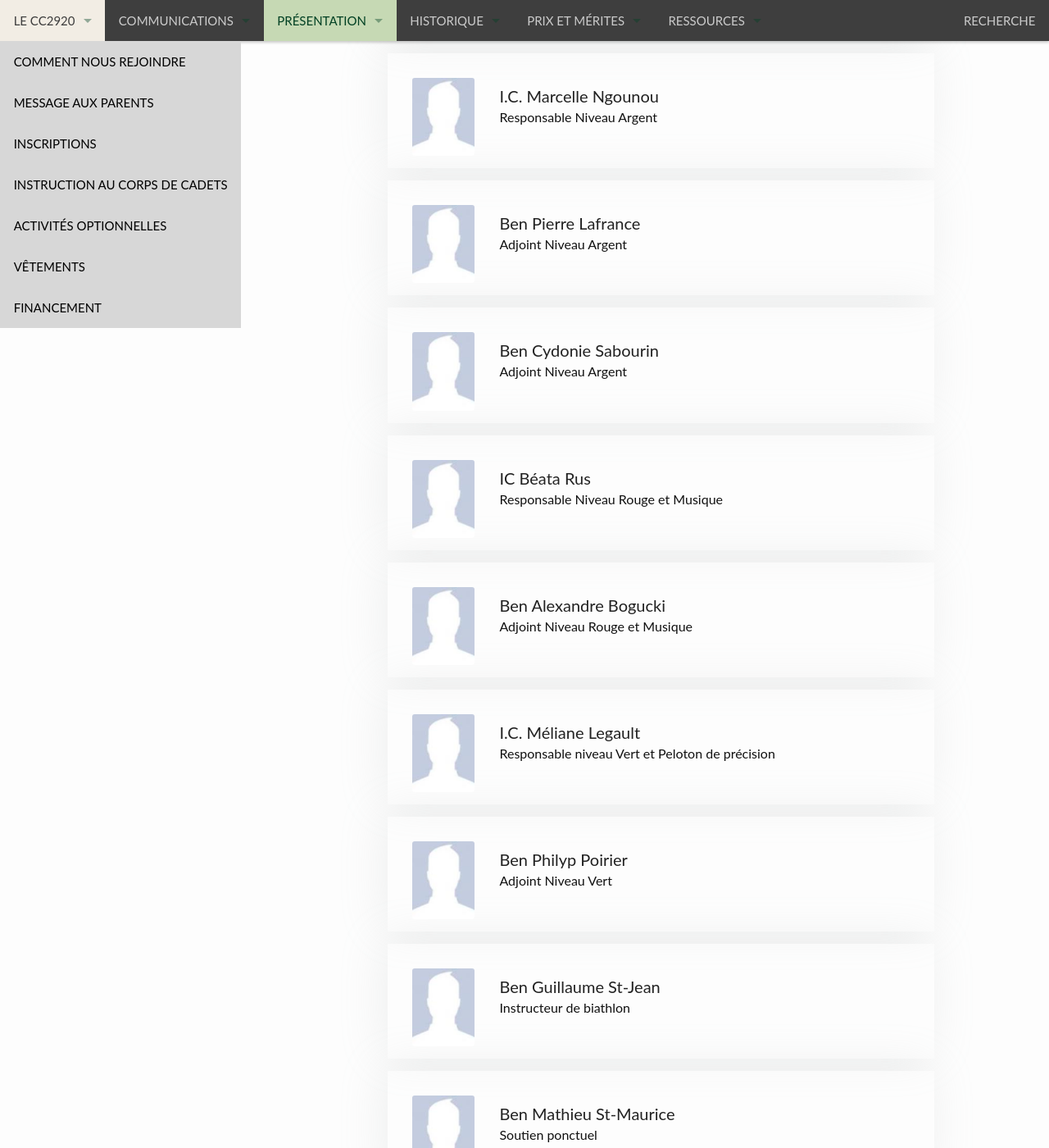
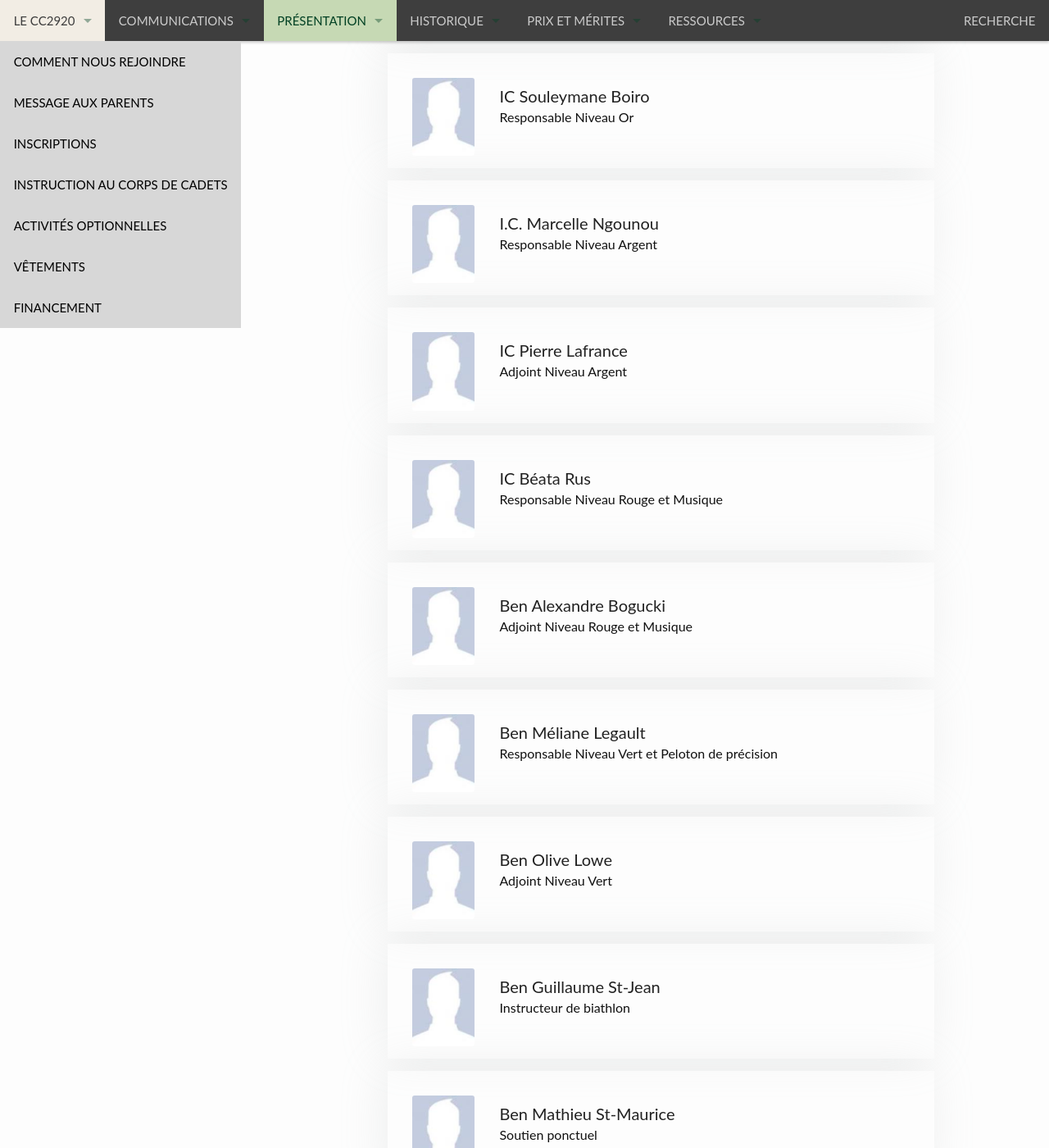
Before and after one commit to CC2920/web, a Jekyll site: the page built from _presentation/personnel.md, in a window 1280 px wide and 1400 px high, scrolled down 1499 px. Shown: the whole window at 82% size. Built offline with Jekyll 4.4.1, drawn with Linux system fonts in a browser that asks for light colours; some of the changed text lies outside the part shown.

Commit message:
Update personnel details in personnel.md

```diff
--- a/_presentation/personnel.md
+++ b/_presentation/personnel.md
@@ -40,13 +46,7 @@ le-personnel:
 
   - personnel:
     picture:
-    name: Ben Pierre Lafrance
-    title: Adjoint Niveau Argent
-    email:
-
-  - personnel:
-    picture:
-    name: Ben Cydonie Sabourin
+    name: IC Pierre Lafrance
     title: Adjoint Niveau Argent
     email:
 
@@ -64,13 +64,13 @@ le-personnel:
 
   - personnel:
     picture:
-    name : I.C. Méliane Legault
-    title : Responsable niveau Vert et Peloton de précision
+    name : Ben Méliane Legault
+    title : Responsable Niveau Vert et Peloton de précision
     email :
 
   - personnel:
     picture:
-    name : Ben Philyp Poirier
+    name : Ben Olive Lowe
     title : Adjoint Niveau Vert
     email :
 
```
Also changed, not shown: other parts of _presentation/personnel.md (+6 -0 lines).
